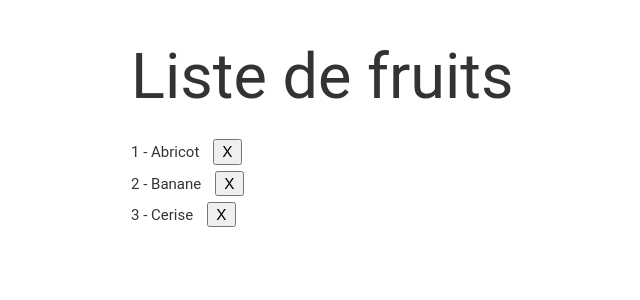
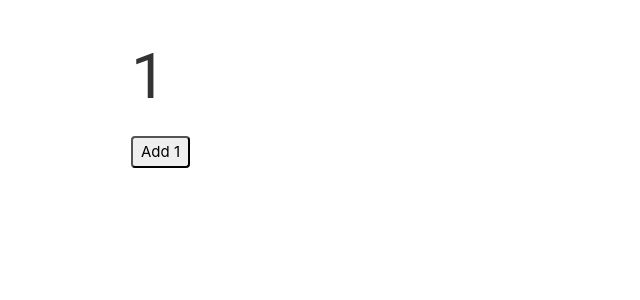
Before and after one commit to GrCOTE7/React, a React (Create React App) app: page / in a window 1280 px wide. Shown: the top 300 px of the page, without its empty margins (61-701 px from the left). Built offline with nearby package versions, Linux system fonts and the light colour scheme.

Commit message:
Feat: Add script compteur

```diff
--- a/src/App.tsx
+++ b/src/App.tsx
@@ -1,4 +1,4 @@
-import React, { useState } from "react";
+import { useState } from "react";
 import "./styles.css";
 
 function App() {
--- /dev/null
+++ b/src/Compteur.tsx
@@ -0,0 +1,23 @@
+import { useState } from "react";
+import "./styles.css";
+
+function App() {
+  // State (État, données)
+  const [compteur, setCompteur] = useState(1);
+
+  // Comporments (Comportements, évènements)
+  const handleClick = () => {
+    console.log(compteur);
+    setCompteur(compteur + 1);
+  };
+
+  // Render (Affichage)
+  return (
+    <div className="container">
+      <h1>{compteur}</h1>
+      <button onClick={handleClick}>Add 1</button>
+    </div>
+  );
+}
+
+export default App;
--- a/src/index.tsx
+++ b/src/index.tsx
@@ -1,9 +1,12 @@
 import React from 'react';
 import ReactDOM from 'react-dom';
 import App from './App.tsx';
+import Compteur from './Compteur.tsx';
 
 
+
+// <App />,
 ReactDOM.render(
-  <App />,
+  <Compteur />,
   document.getElementById('root')
 );
--- a/src/styles.css
+++ b/src/styles.css
@@ -9,3 +9,8 @@
   padding: 2px 3px;
   margin: 3px 10px;
 }
+
+button {
+  padding: 5px 8px;
+  border-radius: 4px;
+}
--- a/src/styles.min.css
+++ b/src/styles.min.css
@@ -1,2 +1,2 @@
-#root{font-family:Roboto,Arial,sans-serif;color:#333;margin:0;padding:0}.sp-button{padding:2px 3px;margin:3px 10px}
+#root{font-family:Roboto,Arial,sans-serif;color:#333;margin:0;padding:0}.sp-button{padding:2px 3px;margin:3px 10px}button{padding:5px 8px;border-radius:4px}
 /*# sourceMappingURL=styles.min.css.map */
```
Also changed, not shown: 1 other file (tests, documents, lock files or other folders).
